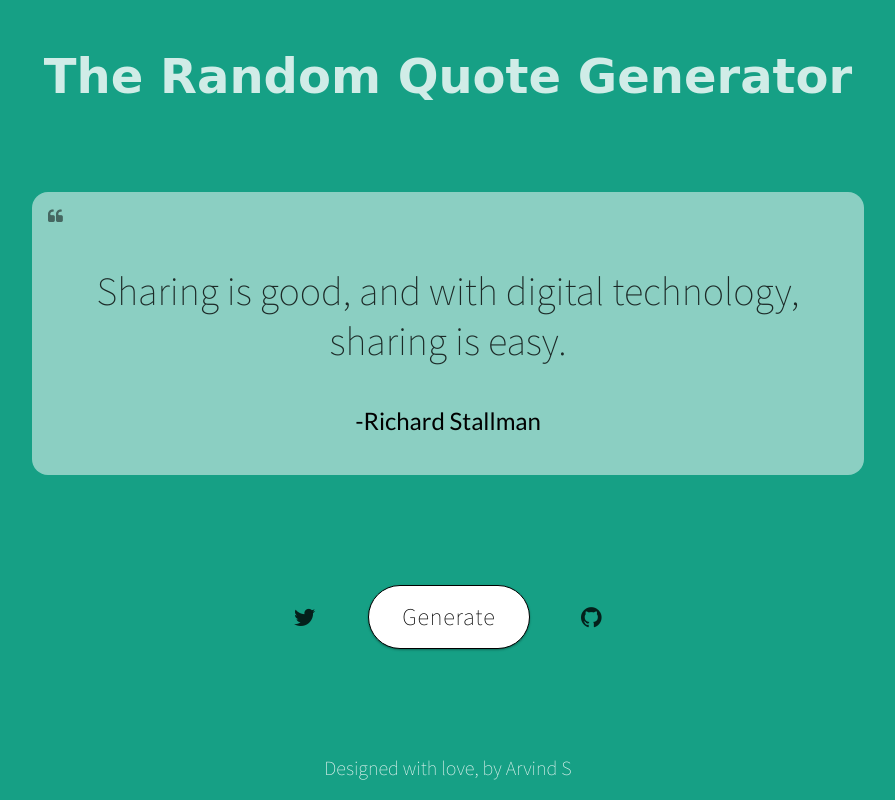
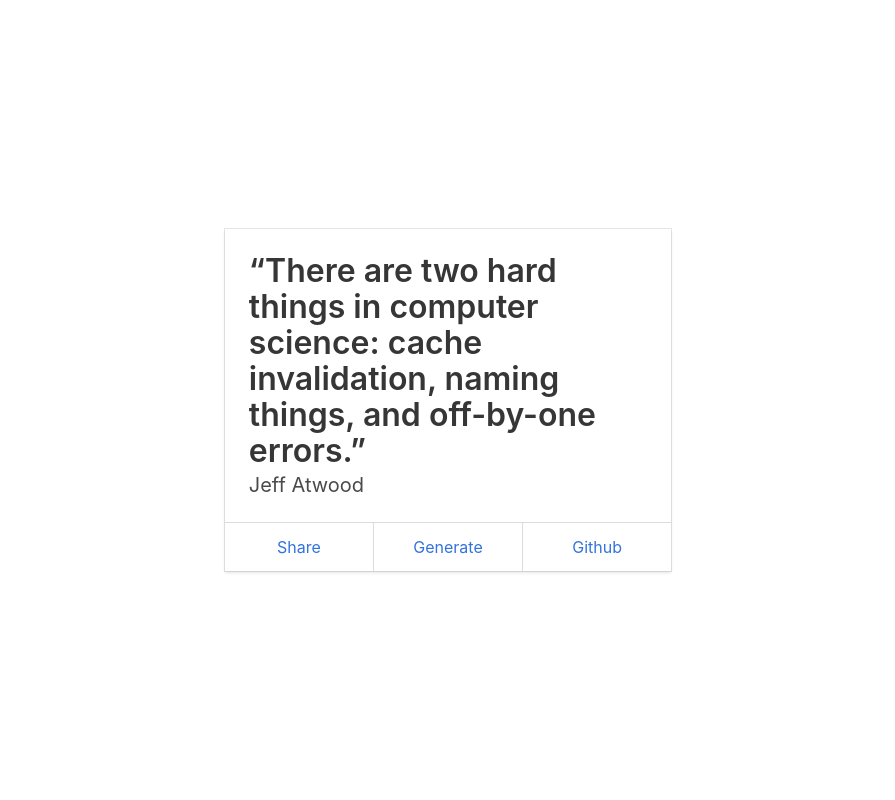
Before and after one commit to arvind0598/randomquotes, a plain HTML site: page index.html in a window 1280 px wide. Shown: the whole page, without its empty margins (192-1087 px from the left). Drawn offline with nearby package versions, Linux system fonts and the light colour scheme; a web font is replaced by a local one.

Commit message:
switched to bulma for css

```diff
--- a/index.html
+++ b/index.html
@@ -1,43 +1,49 @@
 <!DOCTYPE html>
-<html lang = "en">
+<html lang="en">
 
   <head>
     <title> Quotes </title>
-  <link href="https://fonts.googleapis.com/css?family=Lato|Source+Sans+Pro:200" rel="stylesheet">
-  <link href="https://fonts.googleapis.com/css?family=Cabin+Sketch" rel="stylesheet">
-  <link href="http://maxcdn.bootstrapcdn.com/font-awesome/4.1.0/css/font-awesome.min.css" rel="stylesheet">
+    <meta charset="utf-8" name="viewport" content="width=device-width, initial-scale=1">
+    <link href="https://cdnjs.cloudflare.com/ajax/libs/bulma/0.7.5/css/bulma.min.css" rel="stylesheet"/>
     <link href = "main.css" rel = "stylesheet">
-
-  <!-- <script src="https://ajax.googleapis.com/ajax/libs/jquery/3.2.1/jquery.min.js"></script> -->
-
-  <meta charset="utf-8" name="viewport" content="width=device-width, initial-scale=1">
   </head>
 
   <body>
-
-  <h1> The Random Quote Generator </h1>
-
-  <div id = "box">
-    <i class = "fa fa-quote-left"> </i>
-    <div id = "quote">
-      <p> Sharing is good, and with digital technology, sharing is easy. </p>
+    <section class="section">
+      <div class="container">
+        <div class="columns is-centered is-vcentered">
+          <div class="column is-two-fifths-desktop is-half-tablet">
+            <div class="card">
+              <div class="card-content">
+                <p id="quote" class="title">
+                  “There are two hard things in computer science: cache invalidation, naming things, and off-by-one errors.”
+                </p>
+                <p id="author" class="subtitle">
+                  Jeff Atwood
+                </p>
               </div>
-    <div id = "speaker">
-      <p> -Richard Stallman </p>
+              <footer class="card-footer">
+                <p class="card-footer-item">
+                  <span>
+                    <a id="tweet-button" href="#" target="_blank">Share</a>
+                  </span>
+                </p>
+                <p class="card-footer-item">
+                  <span>
+                    <a id="generate-random-quote-button" href="#">Generate</a>
+                  </span>
+                </p>
+                <p class="card-footer-item">
+                  <span>
+                    <a href="https://github.com/arvind0598">Github</a>
+                  </span>
+                </p>
+              </footer>
             </div>
           </div>
-
-  <div id = "but_row">
-    <a id = "tweet" href = "#"> <i class = "fa fa-twitter"> </i> </a>
-    <div id = "random"> <a id = "try"> Generate </a> </div>
-    <a href = "https://github.com/arvind0598"> <i class = "fa fa-github"> </i> </a>
         </div>
-
-  <footer>
-    <p> Designed with love, by Arvind S </p>
-  </footer>
-
+      </div>
+    </section>
     <script src="script.js"> </script>
   </body>
-
 </html>
--- a/main.css
+++ b/main.css
@@ -1,137 +1,15 @@
-body
-{
-  background-color: #16a085;
+body {
+  height: 100vh;
+  transition: 300ms ease all;
+}
+
+section {
+  height: 100%;
+}
+
+.container {
+  height: 100%;
   display: flex;
   justify-content: center;
   align-items: center;
-  flex-direction: column;
-  transition: all 300ms ease;
 }
-
-h1
-{
-  font-family: 'Cabin Sketch', cursive;
-  color: rgba(255,255,255,0.8);
-  font-size: 6vh;
-  margin: 5vh auto;
-  text-align: center;
-}
-
-i
-{
-  color: rgba(0,0,0,0.5);
-  font-size: 4vh;
-  margin: 0;
-}
-
-#box
-{
-  margin-top: 6vh;
-  border-radius: 2vh;
-  background-color: rgba(255,255,255,0.5);
-  padding: 2vh;
-}
-
-#quote
-{
-  font-family: 'Source Sans Pro', sans-serif;
-  font-size: 5vh;
-  width: 60vw;
-  text-align: center;
-  margin: 2vh;
-  color: rgba(0,0,0,0.8);
-}
-
-#speaker
-{
-  margin-top: 2vh;
-  font-family: 'Lato', sans-serif;
-  font-size: 3vh;
-  text-align: center;
-}
-
-#but_row
-{
-  display: flex;
-  align-items: center;
-  flex-direction: row;
-  position: fixed;
-  bottom: 15vh;
-}
-
-#but_row > a > i
-{
-  margin: 4vw;
-  color: rgba(0,0,0,0.8);
-}
-
-#random
-{
-  margin: 0;
-  width: 20vh;
-  height: calc(8vh - 2px);
-  background-color: white;
-  border: 1px black solid;
-  border-radius: 4vh;
-  line-height: calc(8vh - 2px);
-  text-align: center;
-  float: right;
-  cursor: pointer;
-  box-shadow: 0 1px 3px rgba(0,0,0,0.12), 0 1px 2px rgba(0,0,0,0.24);
-  transition: all 300ms;
-}
-
-.active
-{
-  transform: scale(1.05) translateY(-1vh);
-  box-shadow: 0 10px 20px rgba(0,0,0,0.19), 0 6px 6px rgba(0,0,0,0.23);
-}
-
-footer
-{
-  font-size: 2.5vh;
-  font-family: 'Source Sans Pro', sans-serif;
-  text-align: center;
-  position: fixed;
-  bottom: 0;
-  margin: 0;
-  user-select: none;
-  color: rgba(255,255,255,0.9);
-}
-
-a
-{
-  text-decoration: none;
-  font-family: 'Source Sans Pro', sans-serif;
-  font-size: 3vh;
-  letter-spacing: 0.1vh;
-  color: inherit;
-}
-
-/*
-RESPONSIVENESS
-*/
-
-@media only screen and (max-width: 500px)
-{
-  h1
-  {
-    margin-top: 4vh;
-    margin-bottom: 2vh;
-  }
-
-  body
-  {
-    overflow: hidden;
-  }
-
-  #box
-  {
-    margin-top: 3vh;
-  }
-
-  #quote
-  {
-    font-size: 3.5vh;
-  }
-}
--- a/script.js
+++ b/script.js
@@ -4,11 +4,10 @@
  * Element references
  */
 
-const generateQuoteButton = document.getElementById('random');
-const tweetButton = document.getElementById('tweet');
+const generateQuoteButton = document.getElementById('generate-random-quote-button');
+const tweetButton = document.getElementById('tweet-button');
 const quoteBody = document.getElementById('quote');
-const authorBody = document.getElementById('speaker');
-const quoteBox = document.getElementById('box');
+const authorBody = document.getElementById('author');
 
 /**
  * @description
@@ -22,8 +21,9 @@
 const updateTweetText = (quote) => {
   let quoteText = quote;
   if(quoteText.length > 140)
-    quoteText = substr(0, 137) + '...';
-  tweetButton.setAttribute('href', `https://twitter.com/intent/tweet/?text=${quoteText}`);
+    quoteText = quote.substring(0, 137) + '...';
+  let encodedQuoteText = encodeURI(quoteText);
+  tweetButton.setAttribute('href', `https://twitter.com/intent/tweet/?text=${encodedQuoteText}`);
 };
 
 /**
@@ -46,7 +46,7 @@
  * @param {string} auhtorText
  */
 const updateQuoteText = (quoteText, auhtorText) => {
-  quoteBody.innerText = quoteText;
+  quoteBody.innerText = `"${quoteText}"`;
   authorBody.innerText = auhtorText;
 };
 
@@ -55,7 +55,8 @@
  * Fetches a new quote and calls other functions.
  * Uses https://github.com/lukePeavey/quotable
  */
-const updateQuote = () => {
+const updateQuote = (e) => {
+  e.preventDefault();
   generateQuoteButton.classList.add('active');
   fetch('https://api.quotable.io/random')
     .then(res => res.json())
@@ -63,6 +64,7 @@
       generateQuoteButton.classList.remove('active');
       updateQuoteText(data.content, data.author);
       updateBackground();
+      updateTweetText(data.content);
     })
     .catch(err => console.error(err));
 };
```
Lines whose indentation alone changed are shown as unchanged.
